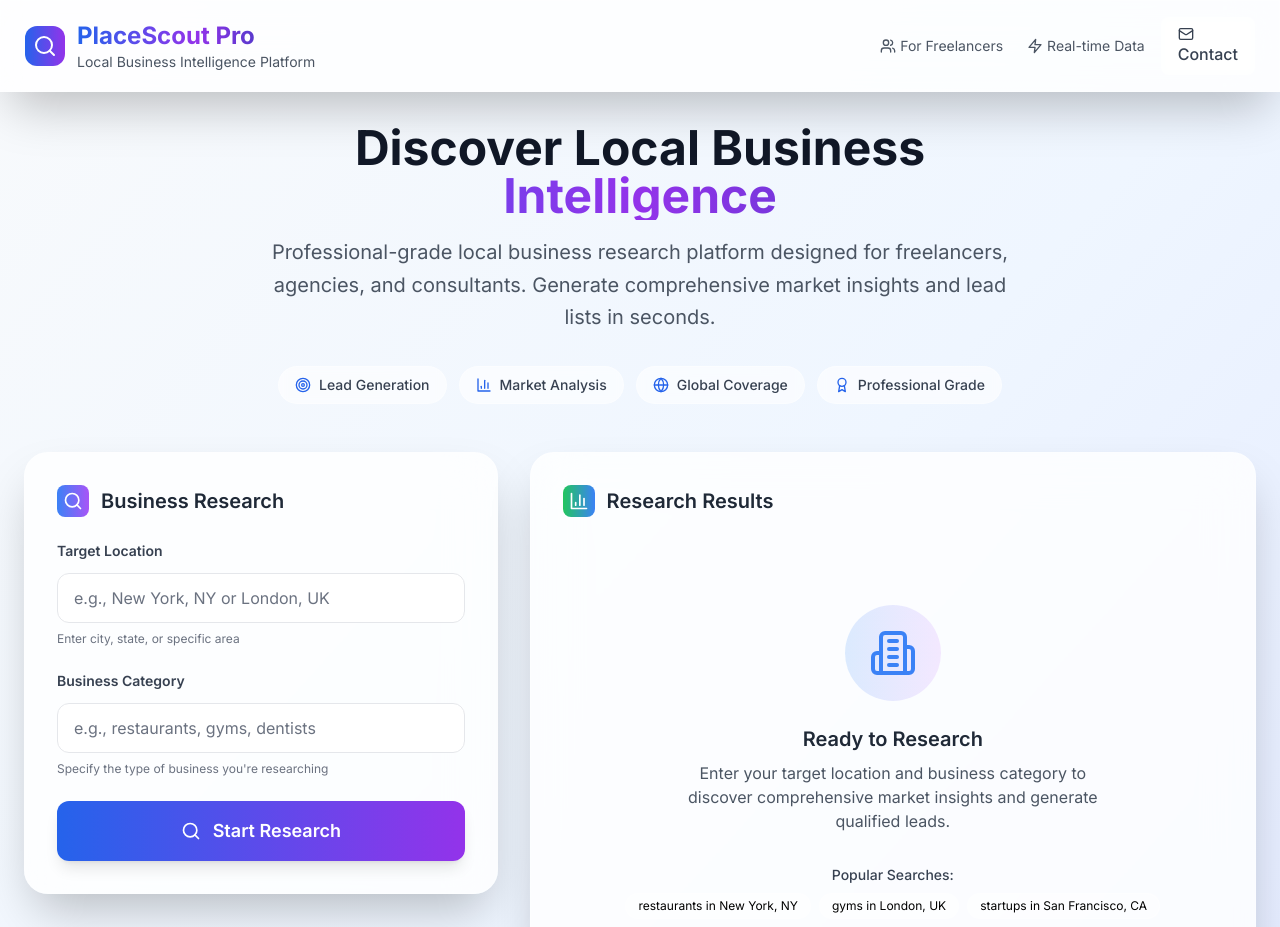
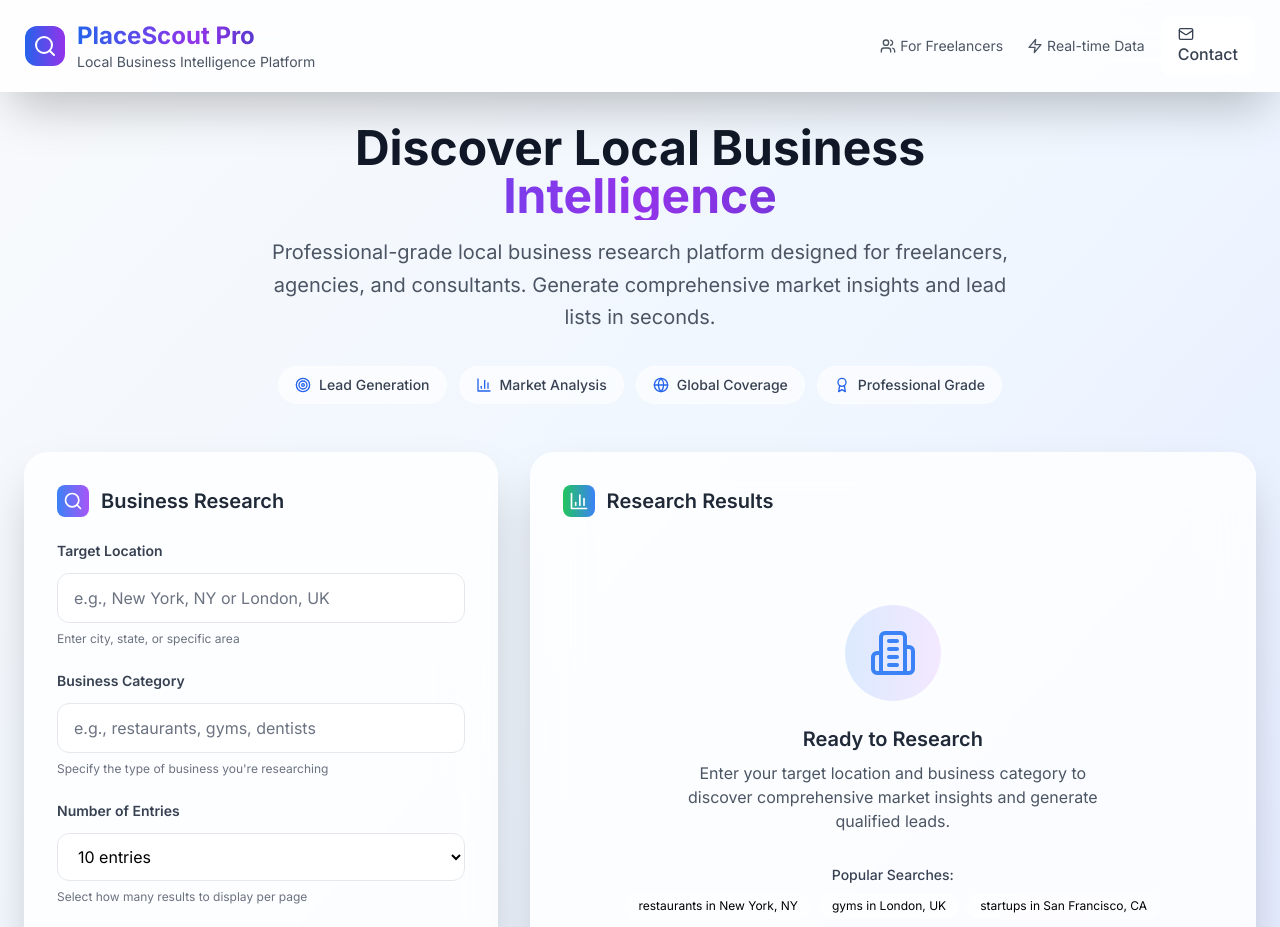
Before and after one commit to prachirathi07/PlaceScout-Pro, a React (Vite) app: page / in a window 1280 px wide. Shown: the top 927 px of the page. Built offline with nearby package versions, Linux system fonts and the light colour scheme.

Commit message:
first commit

```diff
--- a/src/App.tsx
+++ b/src/App.tsx
@@ -79,7 +79,7 @@ function App() {
   const [sortDirection, setSortDirection] = useState<SortDirection>('desc');
   const [filterText, setFilterText] = useState('');
   const [currentPage, setCurrentPage] = useState(1);
-  const [itemsPerPage] = useState(10);
+  const [itemsPerPage, setItemsPerPage] = useState(10);
 
   const isPlacesData = (data: any): data is Place[] => {
     return Array.isArray(data) && data.length > 0 && data[0].title && data[0].address;
@@ -148,7 +148,7 @@ function App() {
     return todayHours ? `${todayHours.day}: ${todayHours.hours}` : 'Hours not available';
   };
 
-  const webhookUrl = 'https://flowagent.server.alightbeast.in/webhook-test/11be3fa8-26ad-4b21-8c66-2828dd5ed0f6';
+  const webhookUrl = 'http://localhost:5678/webhook/9fba89b1-9202-4ec0-9845-fb331ede3582';
 
   const handleSubmit = async (e: React.FormEvent) => {
     e.preventDefault();
@@ -164,6 +164,7 @@ function App() {
       const params = new URLSearchParams();
       params.append('field1', location);
       params.append('field2', searchTerm);
+      params.append('limit', itemsPerPage.toString()); // Add the number of entries parameter
 
       const fullUrl = `${webhookUrl}?${params.toString()}`;
 
@@ -393,10 +394,27 @@ function App() {
                   <p className="text-xs text-gray-500 mt-2">Specify the type of business you're researching</p>
                 </div>
 
+                <div>
+                  <label className="block text-sm font-semibold text-gray-700 mb-3">
+                    Number of Entries
+                  </label>
+                  <select
+                    value={itemsPerPage}
+                    onChange={(e) => setItemsPerPage(Number(e.target.value))}
+                    className="input-field"
+                  >
+                    <option value={10}>10 entries</option>
+                    <option value={50}>50 entries</option>
+                    <option value={100}>100 entries</option>
+                  </select>
+                  <p className="text-xs text-gray-500 mt-2">Select how many results to display per page</p>
+                </div>
+
+                <div className="flex gap-2">
                   <button
                     type="submit"
                     disabled={loading}
-                  className="btn-primary w-full flex items-center justify-center gap-3 text-lg py-4"
+                    className="btn-primary flex-1 flex items-center justify-center gap-3 text-lg py-4"
                   >
                     {loading ? (
                       <>
@@ -410,32 +428,37 @@ function App() {
                       </>
                     )}
                   </button>
+                  {response && (
+                    <button
+                      onClick={exportData}
+                      className="btn-secondary flex items-center justify-center gap-2 px-4"
+                    >
+                      <Download className="w-5 h-5" />
+                      Export CSV
+                    </button>
+                  )}
+                </div>
 
                 {/* Quick Actions */}
                 {response && (
                   <div className="flex gap-2 pt-4 border-t border-gray-200">
                     <button
-                      onClick={exportData}
+                      onClick={copyResponse}
                       className="btn-secondary flex-1 flex items-center justify-center gap-2"
-                    >
-                      <Download className="w-4 h-4" />
-                      Export CSV
-                    </button>
-                    <button
-                      onClick={copyResponse}
-                      className="btn-secondary flex items-center justify-center gap-2"
                     >
                       {copied ? (
                         <CheckCircle className="w-4 h-4 text-green-600" />
                       ) : (
                         <Copy className="w-4 h-4" />
                       )}
+                      Copy JSON
                     </button>
                     <button
                       onClick={clearResponse}
-                      className="btn-secondary flex items-center justify-center gap-2"
+                      className="btn-secondary flex-1 flex items-center justify-center gap-2"
                     >
                       <Trash2 className="w-4 h-4" />
+                      Clear
                     </button>
                   </div>
                 )}
@@ -494,6 +517,18 @@ function App() {
                           className="pl-10 pr-4 py-2 bg-white/50 backdrop-blur-sm border border-gray-200 rounded-lg focus:ring-2 focus:ring-blue-500 focus:border-transparent transition-all duration-200 text-sm"
                         />
                       </div>
+                      <select
+                        value={itemsPerPage}
+                        onChange={(e) => {
+                          setItemsPerPage(Number(e.target.value));
+                          setCurrentPage(1);
+                        }}
+                        className="px-3 py-2 bg-white/50 backdrop-blur-sm border border-gray-200 rounded-lg focus:ring-2 focus:ring-blue-500 focus:border-transparent transition-all duration-200 text-sm"
+                      >
+                        <option value={10}>10 entries</option>
+                        <option value={50}>50 entries</option>
+                        <option value={100}>100 entries</option>
+                      </select>
                     </div>
                   </div>
 
@@ -539,7 +574,6 @@ function App() {
                                 {getSortIcon('reviewsCount')}
                               </button>
                             </th>
-                            <th className="px-6 py-4 text-left">Contact</th>
                             <th className="px-6 py-4 text-left">
                               <button
                                 onClick={() => handleSort('city')}
@@ -549,6 +583,7 @@ function App() {
                                 {getSortIcon('city')}
                               </button>
                             </th>
+                            <th className="px-6 py-4 text-left">Contact</th>
                             <th className="px-6 py-4 text-left">Status</th>
                           </tr>
                         </thead>
@@ -719,6 +754,18 @@ function App() {
                           className="pl-10 pr-4 py-2 bg-white/50 backdrop-blur-sm border border-gray-200 rounded-lg focus:ring-2 focus:ring-blue-500 focus:border-transparent transition-all duration-200 text-sm"
                         />
                       </div>
+                      <select
+                        value={itemsPerPage}
+                        onChange={(e) => {
+                          setItemsPerPage(Number(e.target.value));
+                          setCurrentPage(1);
+                        }}
+                        className="px-3 py-2 bg-white/50 backdrop-blur-sm border border-gray-200 rounded-lg focus:ring-2 focus:ring-blue-500 focus:border-transparent transition-all duration-200 text-sm"
+                      >
+                        <option value={10}>10 entries</option>
+                        <option value={50}>50 entries</option>
+                        <option value={100}>100 entries</option>
+                      </select>
                     </div>
                   </div>
 
@@ -740,10 +787,10 @@ function App() {
                             <th className="px-6 py-4 text-left">
                               <span className="font-semibold text-gray-700">Reviews</span>
                             </th>
-                            <th className="px-6 py-4 text-left">Contact</th>
                             <th className="px-6 py-4 text-left">
                               <span className="font-semibold text-gray-700">Location</span>
                             </th>
+                            <th className="px-6 py-4 text-left">Contact</th>
                             <th className="px-6 py-4 text-left">Status</th>
                           </tr>
                         </thead>
```
Lines whose indentation alone changed are shown as unchanged.
